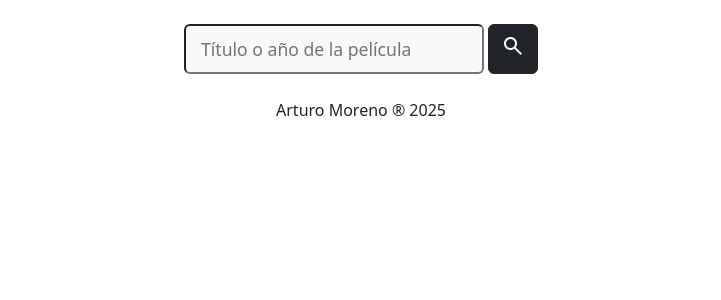
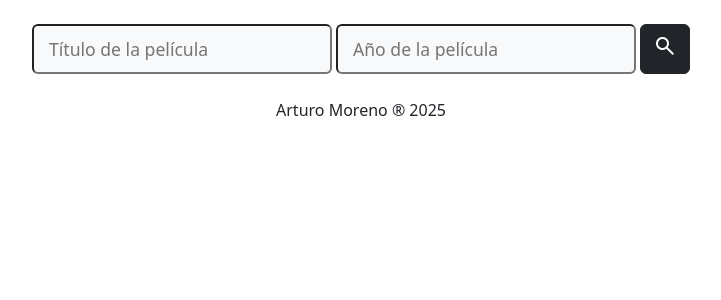
Before and after one commit to artbrwn/Dev-Log-11-Movies-Database, a Flask app: page / in a window 1280 px wide. Shown: the part 56-356 px from the top of the page, without its empty margins (279-1000 px from the left). Run offline with Flask 3, Linux system fonts and the light colour scheme.

Commit message:
Refactorizar search para incluir búsqueda por año opcional

```diff
--- a/app_movies_database/routes.py
+++ b/app_movies_database/routes.py
@@ -14,10 +14,11 @@ def index():
 @app.route("/results")
 def load_search():
     # Almacenar los parámetros de búsqueda
-    search_query = request.args.get("search")
+    text_search_query = request.args.get("text-search")
+    year_search_query = request.args.get("year-search", default="")
 
     # Almacenar los resultados de la búsqueda
-    result = search(search_query)
+    result = search(text_search_query, year_search_query)
 
     return render_template("search_results.html", search_results=result)
 
--- a/app_movies_database/templates/index.html
+++ b/app_movies_database/templates/index.html
@@ -3,8 +3,12 @@
 {% block content %}
 <div class="container justify-content-center">
     <form action="/results" class="form-control-lg d-flex justify-content-center mt-1">
-        <label for="search" class="visually-hidden">Busca por título o año</label>
-        <input type="text" placeholder="Título o año de la película" id="search" name="search" class="bg-light rounded me-1" required>
+        <label for="text-search" class="visually-hidden">Busca el título de la película</label>
+        <input type="text" placeholder="Título de la película" id="text-search" name="text-search" class="bg-light rounded me-1" required>
+
+        <label for="year-search" class="visually-hidden">Filtra por año</label>
+        <input type="number" placeholder="Año de la película" id="year-search" name="year-search" class="bg-light rounded me-1">
+
         <button type="submit" class="btn btn-dark p-1" >
             <span class="material-symbols-outlined">search</span>
         </button>
--- a/app_movies_database/templates/search_results.html
+++ b/app_movies_database/templates/search_results.html
@@ -21,7 +21,7 @@
             <td>{{result.Year}}</td>
         </tr>
         {% else %}
-            <td >Sin resultados para la búsqueda.</td>
+            <td colspan="3" >Sin resultados para la búsqueda.</td>
         {% endfor %}
     </tbody>
 </table>
```
Also changed, not shown: app_movies_database/models.py (+12 -8 lines).
